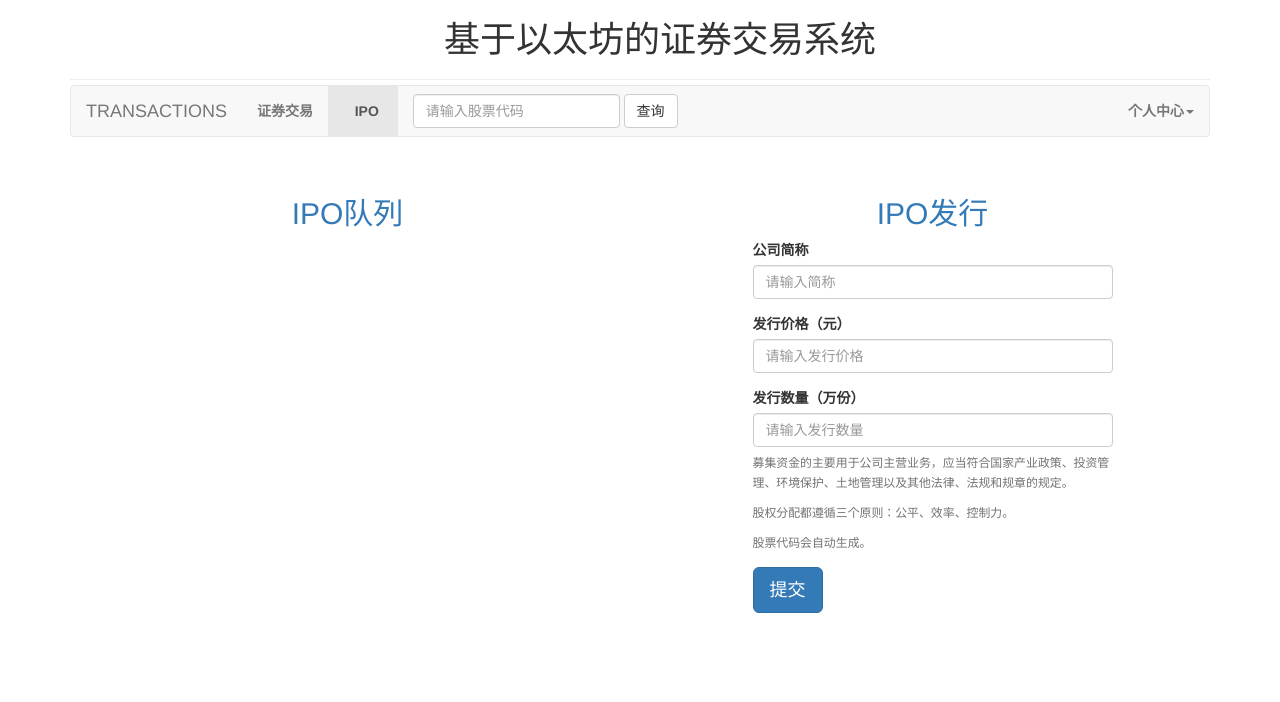
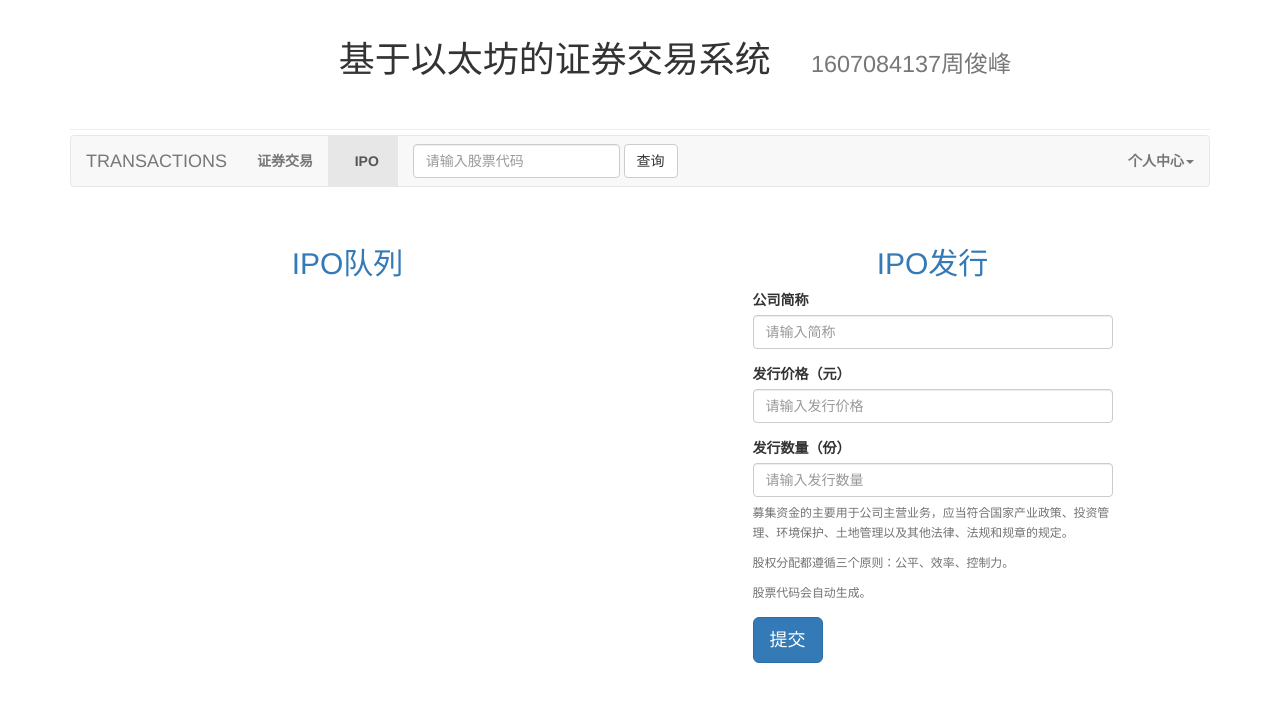
Before and after one commit to jfzhou5/eth_transactions, a Django app: template templates/ipo/ipo.html in a window 1280 px wide. Shown: the top 702 px of the page. Run offline with Django 3.2, Linux system fonts and the light colour scheme; the template is opened without the code that fills it, so the values that code supplies are empty; some libraries are stand-ins or nearby versions.

Commit message:
'mofifyhtml'

```diff
--- a/templates/index/transactions.html
+++ b/templates/index/transactions.html
@@ -17,7 +17,9 @@
         table {
             margin-bottom: 40px;
         }
-
+        h1{
+            margin: 40px 0px;
+        }
         td {
             text-align: center;
         }
@@ -82,7 +84,7 @@
                 <h1>
                     &nbsp&nbsp&nbsp&nbsp&nbsp&nbsp
                     基于以太坊的证券交易系统 &nbsp&nbsp
-                    {#                    <small>1607084137周俊峰</small>#}
+                    <small>1607084137周俊峰</small>
                 </h1>
             </div>
             <nav class="navbar navbar-default" role="navigation">
--- a/templates/ipo/ipo.html
+++ b/templates/ipo/ipo.html
@@ -21,7 +21,9 @@
         td {
             text-align: center;
         }
-
+        h1{
+            margin: 40px 0px;
+        }
     </style>
     <script>
 
@@ -36,7 +38,7 @@
                 pager: '#page',
                 rowNum: 4,
                 viewrecords: true,
-                colNames: ["股票代码", "公司名称", "发行数量（万股）", "发行价格", '发行日'],   //表格标题
+                colNames: ["股票代码", "公司名称", "发行数量（股）", "发行价格", '发行日'],   //表格标题
                 colModel: [
                     {name: 'stock_id'},
                     {name: 'company_name'},
@@ -49,11 +51,11 @@
 
         function ipo_submit() {
             $.ajax({
-                url:'{% url 'ipo:ipo_submit' %}',
-                type:'post',
-                data:$('#ipo_form').serialize(),
-                success:function (msg) {
-                    if (msg.status === 1){
+                url: '{% url 'ipo:ipo_submit' %}',
+                type: 'post',
+                data: $('#ipo_form').serialize(),
+                success: function (msg) {
+                    if (msg.status === 1) {
                         $('#myModal1').modal('show');
                         $('#ipo_table').trigger("reloadGrid");
                     }
@@ -72,7 +74,7 @@
                 <h1>
                     &nbsp&nbsp&nbsp&nbsp&nbsp&nbsp
                     基于以太坊的证券交易系统 &nbsp&nbsp
-                    {#                    <small>1607084137周俊峰</small>#}
+                    <small>1607084137周俊峰</small>
                 </h1>
             </div>
             <nav class="navbar navbar-default" role="navigation">
@@ -100,7 +102,7 @@
                     </form>
                     <ul class="nav navbar-nav navbar-right">
                         <li>
-                            <a href="{% url 'user:user_stock' %}">{{euser.name}}</a>
+                            <a href="{% url 'user:user_stock' %}">{{ euser.name }}</a>
                         </li>
                         <li class="dropdown">
                             <a href="#" class="dropdown-toggle" data-toggle="dropdown"><b>个人中心</b><strong
@@ -157,7 +159,7 @@
                     <p class="help-block"></p>
                 </div>
                 <div class="form-group">
-                    <label for="ipo_count">发行数量（万份）</label>
+                    <label for="ipo_count">发行数量（份）</label>
                     <input type="text" name="ipo_count" class="form-control" placeholder="请输入发行数量">
                     <p class="help-block">
                         <small>募集资金的主要用于公司主营业务，应当符合国家产业政策、投资管理、环境保护、土地管理以及其他法律、法规和规章的规定。</small>
--- a/templates/user/user_stock.html
+++ b/templates/user/user_stock.html
@@ -20,6 +20,10 @@
 
         td {
             text-align: center;
+        }
+
+        h1 {
+            margin: 40px 0px;
         }
 
         th {
@@ -87,7 +91,7 @@
                 <h1>
                     &nbsp&nbsp&nbsp&nbsp&nbsp&nbsp
                     基于以太坊的证券交易系统 &nbsp&nbsp
-                    {#                    <small>1607084137周俊峰</small>#}
+                    <small>1607084137周俊峰</small>
                 </h1>
             </div>
             <nav class="navbar navbar-default" role="navigation">
```
Also changed, not shown: templates/index/index.html (+6 -3 lines), 1 other file.
